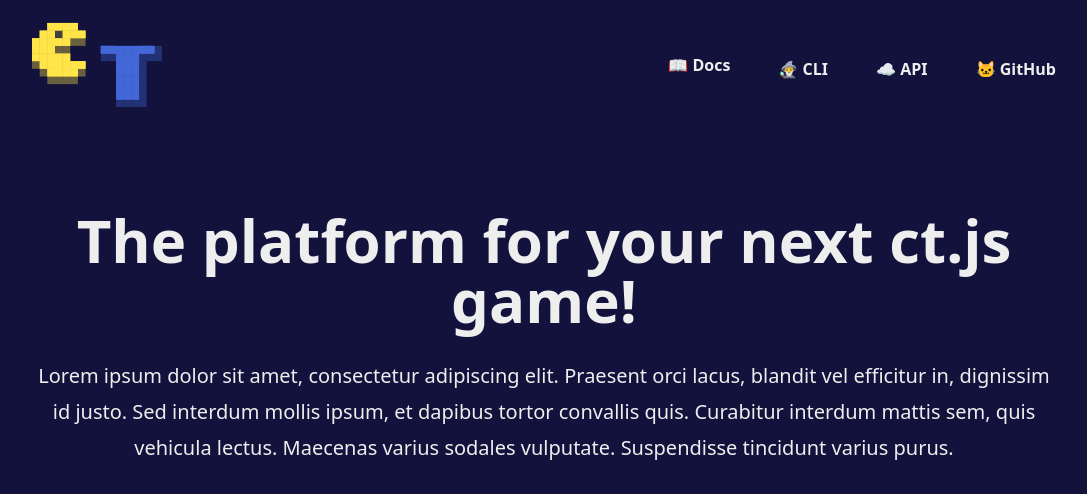
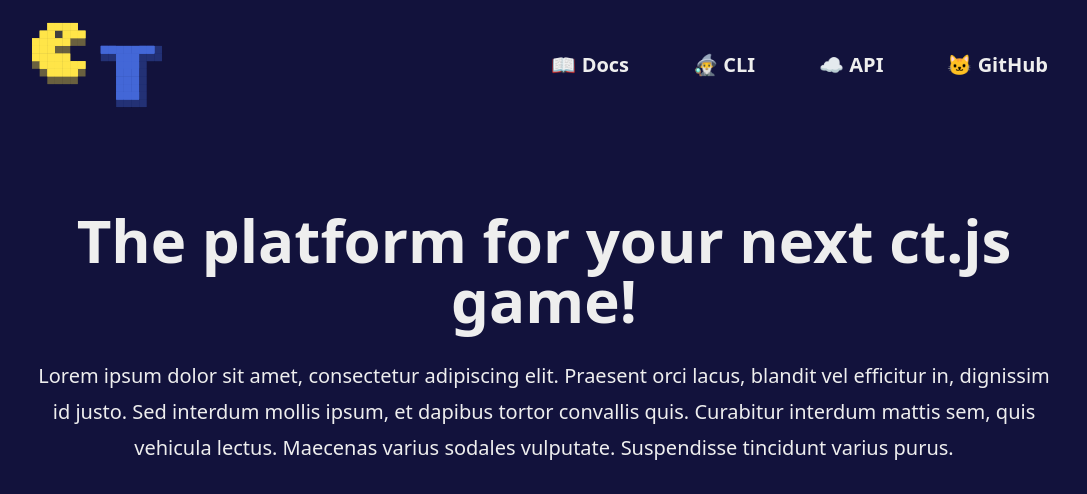
Before and after one commit to ctArcade/website, a Next.js app: page / in a window 1280 px wide. Shown: the top 494 px of the page, without its empty margins (96-1183 px from the left). Built offline with nearby package versions, Linux system fonts and the light colour scheme.

Commit message:
edit style

```diff
--- a/components/Header.js
+++ b/components/Header.js
@@ -11,7 +11,7 @@
 
    let navs = Object.keys(navMap).map((btn, i) => (
       <Link href={navMap[btn]} key={i}>
-         <div className="cursor-pointer">{btn}</div>
+         <div className="cursor-pointer p-2 text-xl hover:bg-tBlue rounded transition-colors duration-100">{btn}</div>
       </Link >
    ));
 
@@ -23,7 +23,7 @@
             </div>
          </Link>
 
-         <div className="flex space-y-2 mx-auto lg:m-0 md:space-x-12 items-center font-semibold flex-col md:flex-row">
+         <div className="flex md:space-y-0 lg:space-y-0 space-y-2 mx-auto lg:m-0 md:space-x-12 items-center font-semibold flex-col md:flex-row">
             {navs}
          </div>
       </div >
--- a/tailwind.config.js
+++ b/tailwind.config.js
@@ -2,10 +2,11 @@
   purge: [],
   darkMode: false, // or 'media' or 'class'
   theme: {
-    colors: {
-      bgBlue: "#12123cff"
-    },
     extend: {
+      colors: {
+        bgBlue: "#12123cff",
+        tBlue: "#4367d7",
+      },
     },
   },
   variants: {
```
